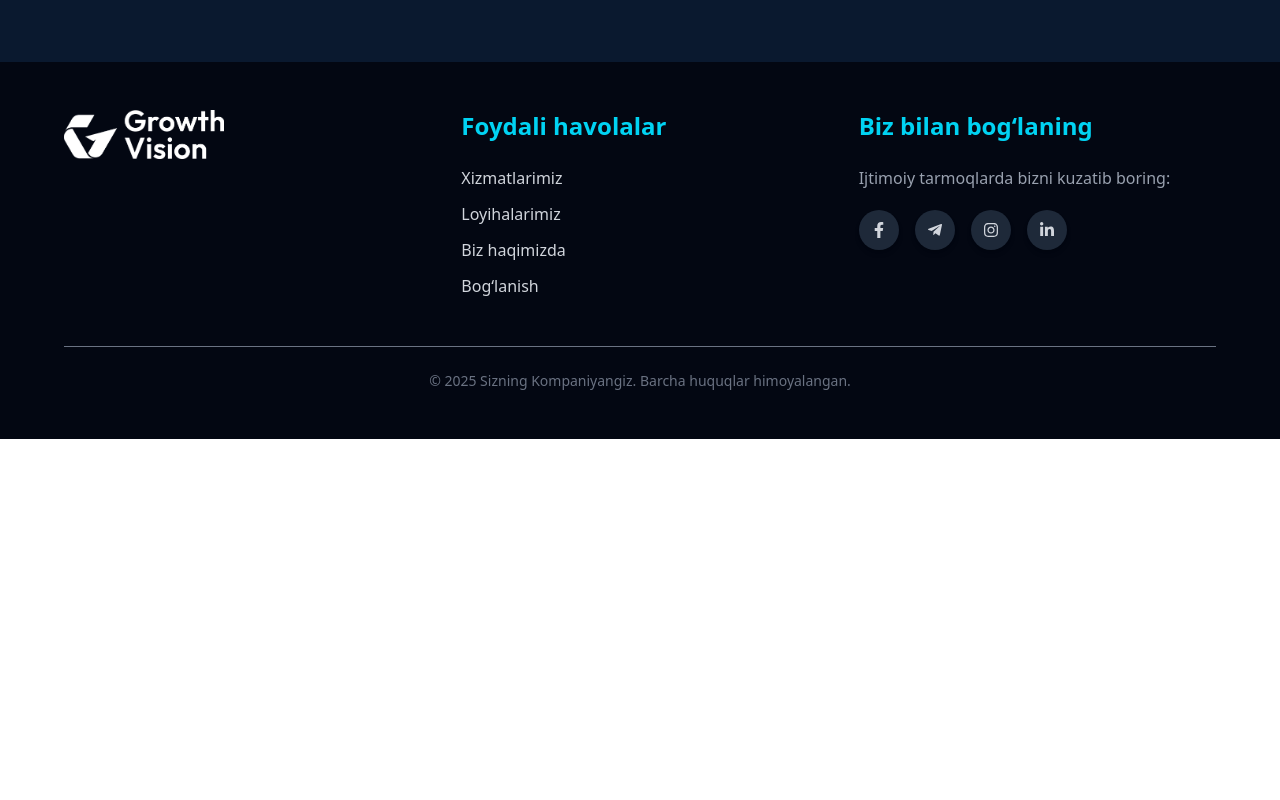
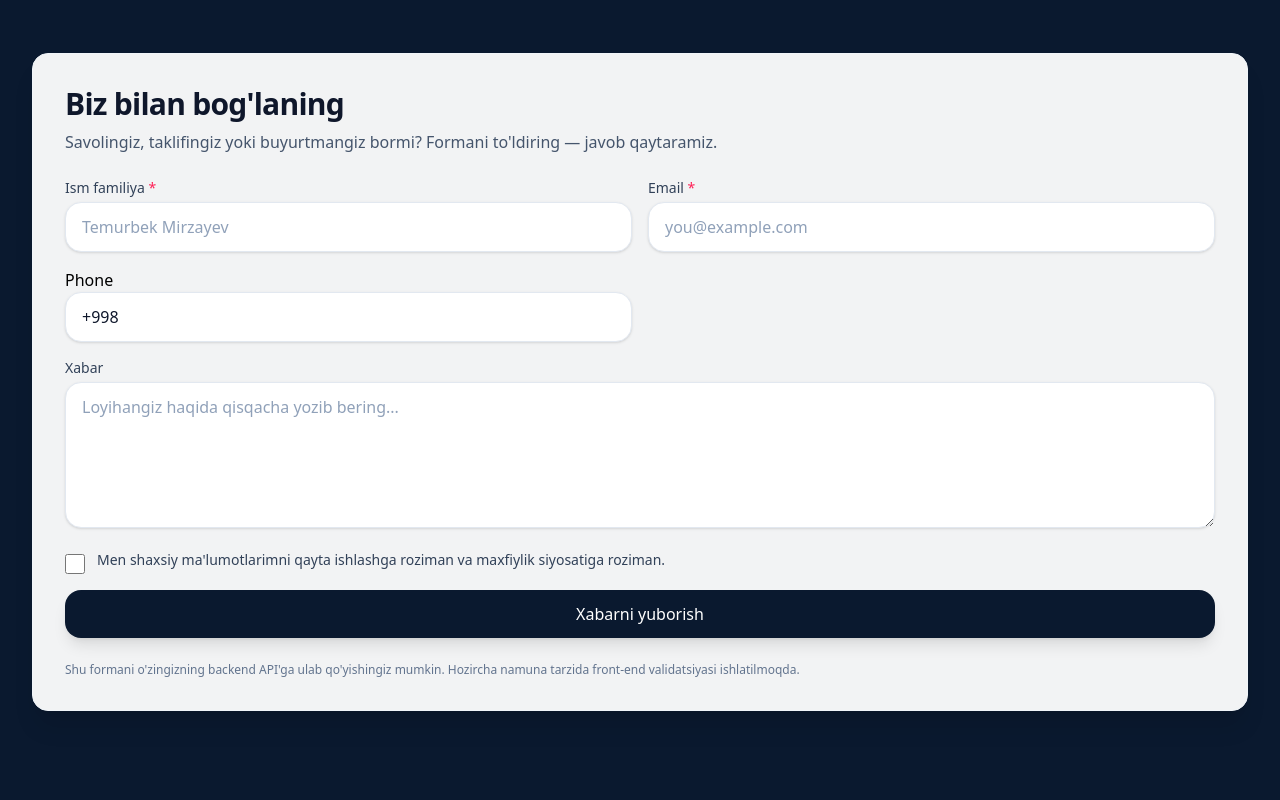
Before and after one commit to Mirzayev/growth-vision-, a React (Vite) app: page / in a window 1280 px wide. Shown: the part 3320-4120 px from the top of the page. Before the commit the page ends 3759 px from the top, so only its background shows below. Built offline with nearby package versions, Linux system fonts and the light colour scheme.

Commit message:
add contact form component

```diff
--- a/package.json
+++ b/package.json
@@ -16,6 +16,7 @@
     "react": "^19.1.1",
     "react-dom": "^19.1.1",
     "react-icons": "^5.5.0",
+    "react-phone-input-2": "^2.15.1",
     "react-scroll": "^1.9.3",
     "swiper": "^11.2.10",
     "tailwindcss": "^4.1.12"
--- a/src/App.jsx
+++ b/src/App.jsx
@@ -5,6 +5,7 @@ import About from "./components/AboutUs";
 import Services from "./components/Services";
 import Portfolio from "./components/Portfolio";
 import Contact from "./components/Footer";
+import ContactForm from "./components/contactForm";
 
 export default function App() {
   return (
@@ -26,8 +27,10 @@ export default function App() {
       <section id="portfolio">
         <Portfolio />
       </section>
-
-      <section id="contact">
+       <section id="contactForm">
+        <ContactForm />
+      </section>
+       <section id="contact">
         <Contact />
       </section>
     </div>
--- a/src/components/Footer.jsx
+++ b/src/components/Footer.jsx
@@ -9,7 +9,7 @@ import Logo from "../assets/images/Logo.png";
 
 export default function Footer() {
   return (
-    <footer className="bg-gray-950 text-gray-300 py-12 px-6 md:px-16 mt-20 relative overflow-hidden">
+    <footer className="bg-gray-950 text-gray-300 py-12  px-6 md:px-16 mt-20 relative overflow-hidden">
       {/* Dekorativ gradient */}
       <div className="absolute top-0 left-0 w-64 h-64 bg-cyan-500/10 blur-3xl rounded-full -z-10"></div>
       <div className="absolute bottom-0 right-0 w-64 h-64 bg-violet-500/10 blur-3xl rounded-full -z-10"></div>
--- /dev/null
+++ b/src/components/contactForm.jsx
@@ -0,0 +1,203 @@
+import React, { useState } from "react";
+import { motion } from "framer-motion";
+import PhoneInput from "react-phone-input-2";
+
+export default function ContactForm() {
+  const [submitting, setSubmitting] = useState(false);
+  const [submitted, setSubmitted] = useState(false);
+  const [error, setError] = useState("");
+  const [phone, setPhone] = useState("");
+
+  const onSubmit = async (e) => {
+    e.preventDefault();
+    setError("");
+
+    const form = new FormData(e.currentTarget);
+
+    const name = form.get("name")?.toString().trim();
+    const email = form.get("email")?.toString().trim();
+    let phoneValue = phone.trim();
+    const message = form.get("message")?.toString().trim();
+    const consent = form.get("consent") === "on";
+    const botField = form.get("website")?.toString().trim();
+
+    if (botField) return; // honeypot (spam oldini olish)
+
+    if (!name) return setError("Ismingizni kiriting.");
+    if (!email || !/^[^\s@]+@[^\s@]+\.[^\s@]+$/.test(email)) {
+      return setError("Yaroqli email kiriting.");
+    }
+
+    // Telefon validatsiya (+998 bilan boshlanishi va jami 12 ta raqam)
+
+    if (!message || message.length < 10) {
+      return setError("Xabaringizni batafsilroq yozing (kamida 10 ta belgi).");
+    }
+    if (!consent) return setError("Jo'natishdan oldin rozilik belgilang.");
+
+    setSubmitting(true);
+    await new Promise((res) => setTimeout(res, 1000)); // server simulation
+    setSubmitting(false);
+    setSubmitted(true);
+    e.currentTarget.reset();
+    setPhone("+998 "); // telefon inputni qayta tozalash
+  };
+
+  return (
+    <section className="min-h-screen w-full flex items-center justify-center p-4 md:p-8 bg-[#0A192F] relative overflow-hidden">
+      <div className="pointer-events-none absolute -top-24 -left-24 h-72 w-72 rounded-full opacity-20 blur-3xl bg-gradient-radial from-cyan-600 to-transparent" />
+      <div className="pointer-events-none absolute -bottom-24 -right-24 h-72 w-72 rounded-full opacity-20 blur-3xl bg-gradient-radial from-emerald-400 to-transparent" />
+
+      <motion.div
+        initial={{ opacity: 0, y: 24 }}
+        animate={{ opacity: 1, y: 0 }}
+        transition={{ duration: 0.5, ease: "easeOut" }}
+        className="w-full max-w-[1400px]"
+      >
+        <div className="bg-white/95 backdrop-blur rounded-2xl shadow-xl border border-slate-100">
+          <div className="p-6 md:p-8">
+            <header className="mb-6">
+              <h1 className="text-2xl md:text-3xl font-semibold tracking-tight text-slate-900">
+                Biz bilan bog'laning
+              </h1>
+              <p className="mt-2 text-slate-600">
+                Savolingiz, taklifingiz yoki buyurtmangiz bormi? Formani
+                to'ldiring — javob qaytaramiz.
+              </p>
+            </header>
+
+            {submitted ? (
+              <motion.div
+                initial={{ opacity: 0, scale: 0.98 }}
+                animate={{ opacity: 1, scale: 1 }}
+                className="rounded-xl border border-emerald-200 bg-emerald-50 p-4 text-emerald-900"
+              >
+                <p className="font-medium">
+                  Rahmat! Xabaringiz qabul qilindi ✅
+                </p>
+                <p className="text-sm mt-1">
+                  Tez orada siz bilan bog'lanamiz. Shu paytda, email
+                  pochtangizni kuzatib boring.
+                </p>
+              </motion.div>
+            ) : (
+              <form
+                onSubmit={onSubmit}
+                className="grid grid-cols-1 md:grid-cols-2 gap-4"
+              >
+                {/* Bot-check hidden field */}
+                <input
+                  type="text"
+                  name="website"
+                  className="hidden"
+                  tabIndex={-1}
+                  autoComplete="off"
+                />
+
+                <FormField
+                  label="Ism familiya"
+                  name="name"
+                  placeholder="Temurbek Mirzayev"
+                  required
+                />
+                <FormField
+                  label="Email"
+                  name="email"
+                  type="email"
+                  placeholder="you@example.com"
+                  required
+                />
+                <PhoneInput
+                  country={"uz"}
+                  enableSearch={true}
+                  preferredCountries={["uz", "ru", "us"]}
+                  placeholder="+998 90 123 45 67"
+                  value={phone}
+                  onChange={(value) => setPhone(value)}
+                  inputClass="!w-full !rounded-2xl !border !border-slate-200 !bg-white !px-4 !py-3 !text-slate-900 !placeholder-slate-400 !shadow-sm !outline-none focus:!border-[#0A192F]"
+                  buttonClass="!border-none !bg-transparent"
+                  containerClass="w-full"
+                />
+                <div className="md:col-span-2">
+                  <label className="block text-sm font-medium text-slate-700 mb-1">
+                    Xabar
+                  </label>
+                  <textarea
+                    name="message"
+                    rows={5}
+                    placeholder="Loyihangiz haqida qisqacha yozib bering..."
+                    className="w-full rounded-2xl border border-slate-200 bg-white px-4 py-3 text-slate-900 placeholder-slate-400 shadow-sm outline-none  focus:border-[#0A192F]"
+                  />
+                </div>
+
+                <div className="md:col-span-2 flex items-start gap-3">
+                  <input
+                    id="consent"
+                    name="consent"
+                    type="checkbox"
+                    className="mt-1 h-5 w-5 rounded-md border-slate-300 text-[#0A192F] focus:border-[#0A192F]"
+                  />
+                  <label htmlFor="consent" className="text-sm text-slate-700">
+                    Men shaxsiy ma'lumotlarimni qayta ishlashga roziman va
+                    maxfiylik siyosatiga roziman.
+                  </label>
+                </div>
+
+                {error && (
+                  <div className="md:col-span-2 rounded-xl border border-rose-200 bg-rose-50 p-3 text-rose-800">
+                    {error}
+                  </div>
+                )}
+
+                <div className="md:col-span-2">
+                  <button
+                    type="submit"
+                    disabled={submitting}
+                    className="w-full rounded-2xl px-5 py-3 font-medium text-white shadow-lg transition disabled:opacity-60 bg-[#0A192F] hover:bg-[#0A192F]"
+                  >
+                    {submitting ? "Jo'natilmoqda..." : "Xabarni yuborish"}
+                  </button>
+                </div>
+              </form>
+            )}
+
+            <footer className="mt-6 text-xs text-slate-500">
+              <p>
+                Shu formani o'zingizning backend API'ga ulab qo'yishingiz
+                mumkin. Hozircha namuna tarzida front-end validatsiyasi
+                ishlatilmoqda.
+              </p>
+            </footer>
+          </div>
+        </div>
+      </motion.div>
+    </section>
+  );
+}
+
+function FormField({
+  label,
+  name,
+  type = "text",
+  placeholder,
+  required = false,
+}) {
+  return (
+    <div>
+      <label
+        htmlFor={name}
+        className="block text-sm font-medium text-slate-700 mb-1"
+      >
+        {label} {required && <span className="text-rose-500">*</span>}
+      </label>
+      <input
+        id={name}
+        name={name}
+        type={type}
+        required={required}
+        placeholder={placeholder}
+        className="w-full rounded-2xl border border-slate-200 bg-white px-4 py-3 text-slate-900 placeholder-slate-400 shadow-sm outline-none  focus:border-[#0A192F]"
+      />
+    </div>
+  );
+}
```
Also changed, not shown: 1 other file (tests, documents, lock files or other folders).
